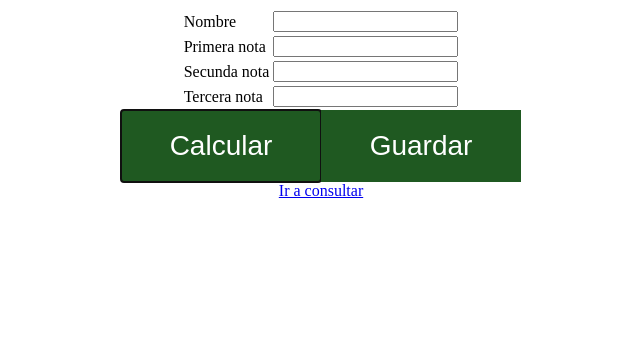
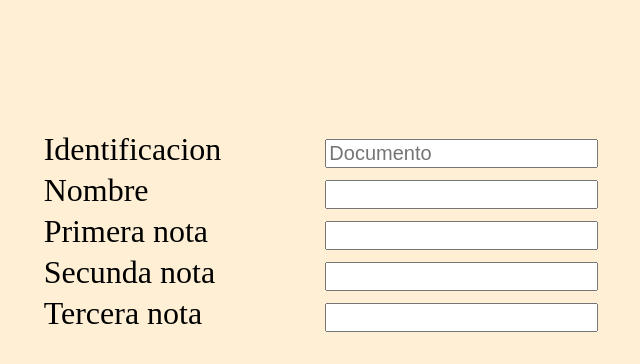
Before and after one commit to jjmurcia/Promedio-de-Notas, a plain HTML site: page index.html in a window 1280 px wide. Shown: the top 364 px of the page, without its empty margins (319-959 px from the left). Drawn offline with Linux system fonts and the light colour scheme.

Commit message:
News Styles

```diff
--- a/css/style.css
+++ b/css/style.css
@@ -1,8 +1,17 @@
+body {
+    background: papayawhip;
+}
+
 table {
     max-width: 1000px;
     margin: auto;
     display: flex;
     justify-content: center;
+    margin-top: 8rem;
+}
+
+.article {
+    margin-top: 2rem;
 }
 
 div {
@@ -63,3 +72,25 @@ button:active:after {
     opacity: 1;
     transition: 0s
 }
+
+a {
+    text-decoration: none;
+    font-size: 40px;
+    color: black;
+    margin-top: 10px;
+}
+
+a:hover {
+    font-size: 50px;
+    color: rgb(148, 23, 23);
+    margin-top: 10px;
+}
+
+td {
+    font-size: 2rem;
+}
+
+input {
+    margin-left: 100px;
+    font-size: 20px;
+}
--- a/index.html
+++ b/index.html
@@ -10,7 +10,12 @@
 </head>
 
 <body>
+
     <table id="tabla">
+        <tr>
+            <td>Identificacion</td>
+            <td><input type="number" id="identificacion" placeholder="Documento" maxlength="10"> </td>
+        </tr>
         <tr>
             <td>Nombre</td>
             <td><input type="text" id="nombre"></td>
@@ -28,15 +33,13 @@
             <td><input type="text" id="nota3"></td>
         </tr>
     </table>
-    <div>
+    <div class="article">
         <button type="button" autofocus onclick="promedio();">Calcular</button>
         <button id="saveDataBtn">Guardar</button>
     </div>
     <div>
         <a href="consultarData.html">Ir a consultar</a>
     </div>
-
-
     <script src="js/index.js">
     </script>
 </body>
```
Also changed, not shown: consultarData.html (+1 -1 lines), js/index.js (+0 -7 lines).
